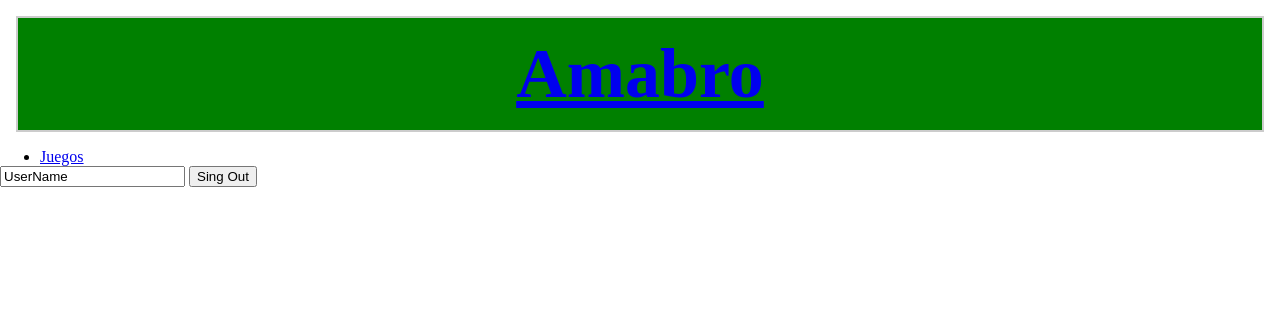
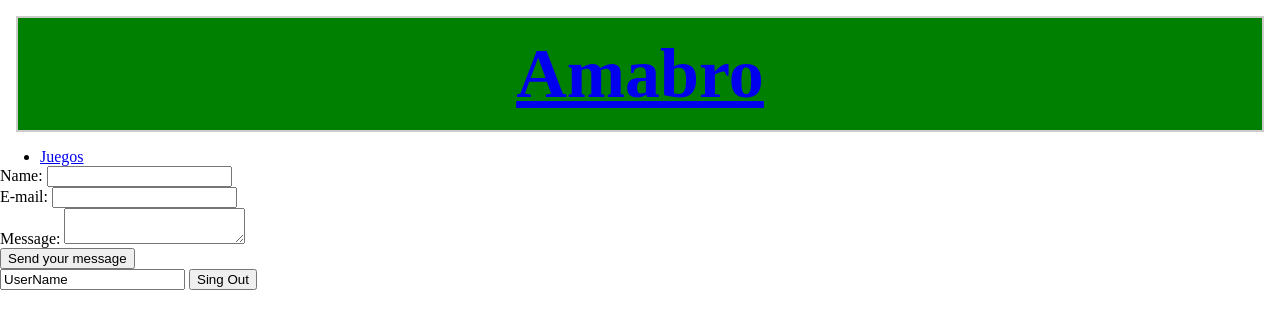
Before and after one commit to SergioGarcia-Wolframito/AmabroWebPage, a plain HTML site: page index.html in a window 1280 px wide. Drawn offline with Linux system fonts and the light colour scheme.

Commit message:
Update index.html

```diff
--- a/index.html
+++ b/index.html
@@ -25,10 +25,33 @@
 
     </nav>
 
-     <input type = "text" size"15" maxlength = "30" value = "UserName" name = "nombre"/>
+
+   </div>
+
+  <form action="/my-handling-form-page" method="post">
+    <div>
+        <label for="name">Name:</label>
+        <input type="text" id="name" />
+    </div>
+    <div>
+        <label for="mail">E-mail:</label>
+        <input type="email" id="mail" />
+    </div>
+    <div>
+        <label for="msg">Message:</label>
+        <textarea id="msg"></textarea>
+    </div>
+
+    <div class="button">
+        <button type="submit">Send your message</button>
+    </div>
+</form>
 
 
-      <button type="submit">Sing Out</button>
+   <input type = "text" size"15" maxlength = "30" value = "UserName" name = "nombre"/>
 
-   </div>
+
+   <button type="submit">Sing Out</button>
+
+
 </body>
```
